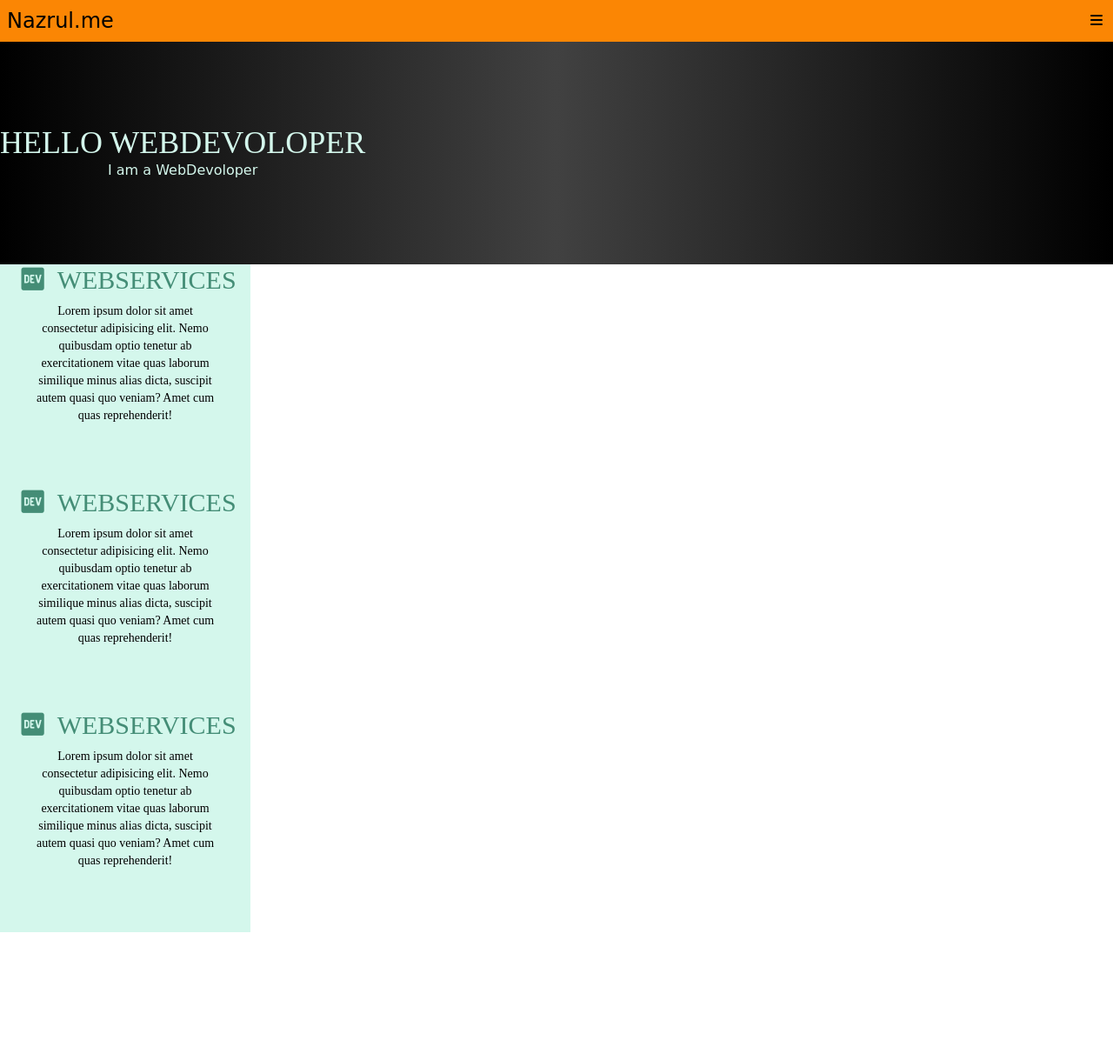
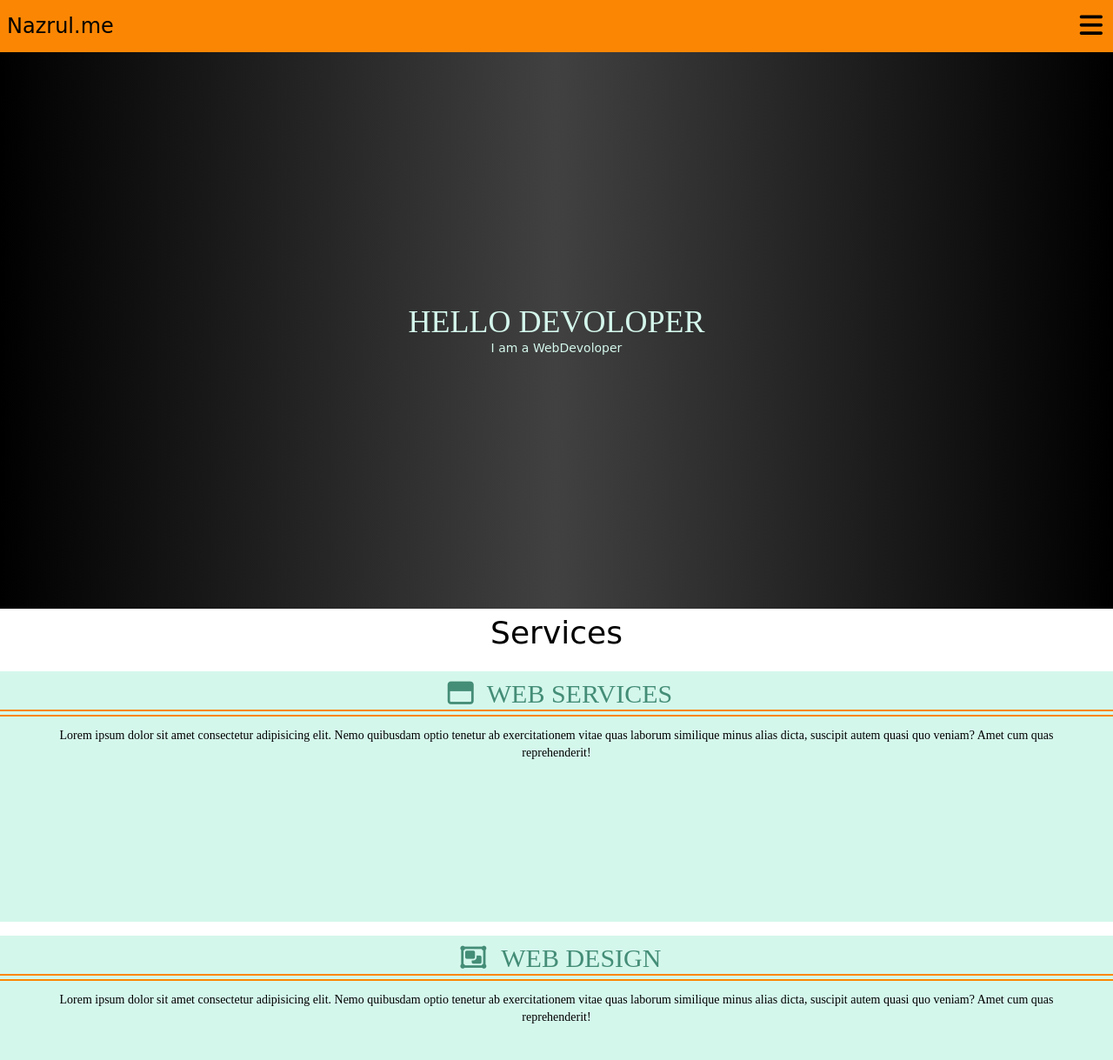
Before and after one commit to NazrulIslam314/Portfolio, a website: page index.html in a window 1280 px wide. Shown: the top 1219 px of the page at 87% size. Before the commit the page ends 1072 px from the top, so only its background shows below. Drawn offline with nearby package versions, Linux system fonts and the light colour scheme; a web font is replaced by a local one.

Commit message:
[commit message]

```diff
--- a/index.html
+++ b/index.html
@@ -6,7 +6,7 @@
     <meta name="viewport" content="width=device-width, initial-scale=1.0" />
     <title>Nazrul.me</title>
     <!-- MainStyle.css -->
-    <link rel="stylesheet" href="./dist/style.css" />
+    <link rel="stylesheet" href="./dist/style.css">
     <!-- Fonts -->
     <style>
       @import url("https://fonts.googleapis.com/css2?family=Arima:wght@400;500;700&family=Gulzar&display=swap");
@@ -48,22 +48,26 @@
     <!----------nav-Section-End------------>
     <!----------Hero-Section-Start---------------->
     <section class="heroSection">
+      <div class="center">
         <div class="heroCenter">
-        <h1>Hello WebDevoloper</h1>
+          <h1>Hello Devoloper</h1>
           <p>I am a WebDevoloper</p>
+        </div>
       </div>
     </section>
     <!----------Hero-Section-End---------------->
     <!----------1st-Section-Start---------------->
-    <section class="FirstSection">
+    <h1 class="heading" id="Services">Services</h1>
+    <section class="FirstSection flex">
       <div class="flexBox">
+     <div class="flexItem">
       <div class="webservices">
-        <div class="taitle">
           <h1>
-            <i class="fa-brands fa-dev"></i>
-            webservices
+            <i class="fa-regular fa-window-maximize"></i>
+            Web Services
           </h1>
-        </div>
+          <div class="span"></div>
+          <div class="span"></div>
         <p>
           Lorem ipsum dolor sit amet consectetur adipisicing elit. Nemo
           quibusdam optio tenetur ab exercitationem vitae quas laborum similique
@@ -71,14 +75,16 @@
           reprehenderit!
         </p>
       </div>
+    </div>
     <!----------2nd-Section-Start---------------->
+      <div class="flexItem">
       <div class="webservices">
-        <div class="taitle">
           <h1>
-            <i class="fa-brands fa-dev"></i>
-            webservices
+            <i class="fa-regular fa-object-group"></i>
+            Web Design
           </h1>
-        </div>
+          <div class="span"></div>
+          <div class="span"></div>
         <p>
           Lorem ipsum dolor sit amet consectetur adipisicing elit. Nemo
           quibusdam optio tenetur ab exercitationem vitae quas laborum similique
@@ -86,14 +92,16 @@
           reprehenderit!
         </p>
       </div>
+    </div>
     <!----------3rd-Section-Start---------------->
+    <div class="flexItem">
       <div class="webservices">
-        <div class="taitle">
           <h1>
             <i class="fa-brands fa-dev"></i>
-            webservices
+            Web Development
           </h1>
-        </div>
+          <div class="span"></div>
+          <div class="span"></div>
         <p>
           Lorem ipsum dolor sit amet consectetur adipisicing elit. Nemo
           quibusdam optio tenetur ab exercitationem vitae quas laborum similique
@@ -101,6 +109,17 @@
           reprehenderit!
         </p>
       </div>
+    </div>
+    </div>
+    </section>
+      <h1 class="heading" id="Services">Skill</h1>
+      <section class="skill" id="About">
+        <div class="html">
+           <div class="htmlIcon">
+           <i class="fa-brands fa-html5"></i>
+           </div>
+           <div class="htmlBar"></div>
+           <div class="htmlText">80</div>
         </div>
       </section>
     <!-- JQUERY-->
--- a/src/input.css
+++ b/src/input.css
@@ -9,7 +9,7 @@
     @apply text-2xl p-2 mr-4 inline-flex items-center
 }
 .menuBtn{
-    @apply p-3 ml-auto my-auto
+    @apply p-3 ml-auto my-auto text-3xl
 }
 .navRightSection{
     @apply hidden
@@ -20,31 +20,51 @@
 /* nav-Section-End */
 /* Hero-Section-start */
 .heroSection{
-    @apply flex bg-gradient-to-r from-[#000000] via-[#414141] to-[#000000]
+    @apply bg-gradient-to-r from-[#000000] via-[#414141] to-[#000000]
 }
-.heroCenter{
-    @apply py-24
+.center{
+@apply flex h-80screen items-center justify-center text-center
+
 }
 .heroCenter>h1{
-    @apply text-forst-white text-center text-4xl font-mono uppercase font-medium
+    @apply text-forst-white text-4xl font-mono uppercase font-medium
 }
 .heroCenter>p{
-    @apply text-center text-forst-white
+    @apply  text-forst-white text-sm
 }
 /* Hero-Section-End */
 /* 1st-Section-Start*/
 .flexBox{
-@apply flex flex-row
+@apply flex flex-col
 }
-.webservices{
-    @apply bg-forst-white w-72 h-64 p
+.heading{
+  @apply text-center text-4xl my-2
 }
-.taitle>h1{
-@apply text-center font-mono uppercase text-3xl text-forst-green
+.flexItem{
+  @apply bg-forst-white w-full h-72 items-center text-center mt-4
 }
-.taitle>h1>i{
+.webservices>h1{
+@apply pt-2  font-mono uppercase text-3xl text-forst-green
+}
+.webservices>h1>i{
     @apply px-2
 }
 .webservices>p{
-    @apply p-9 font-mono text-center pt-2 text-sm
+    @apply p-9 font-mono  pt-2 text-sm
 }
+.span{
+  @apply border-t-2 border-forst-yellow pt-1
+}
+/*skill*/
+.html{
+  @apply bg-forst-yellow flex justify-center
+}
+.htmlIcon{
+  @apply text-4xl
+}
+.htmlBar{
+@apply w-4/5 border-t-8 border-forst-green mt-3
+}
+.htmlText{
+  @apply text-xl mt-3
+}
--- a/tailwind.config.js
+++ b/tailwind.config.js
@@ -17,6 +17,9 @@ module.exports = {
         'forst-blue': '#2E2FE3',
         'forst-drak': '#090934',
       },
+      height: {
+        '80screen': '80vh',
+      }
     },
   },
   plugins: [],
```
Also changed, not shown: dist/style.css. Lines whose indentation alone changed are shown as unchanged.
